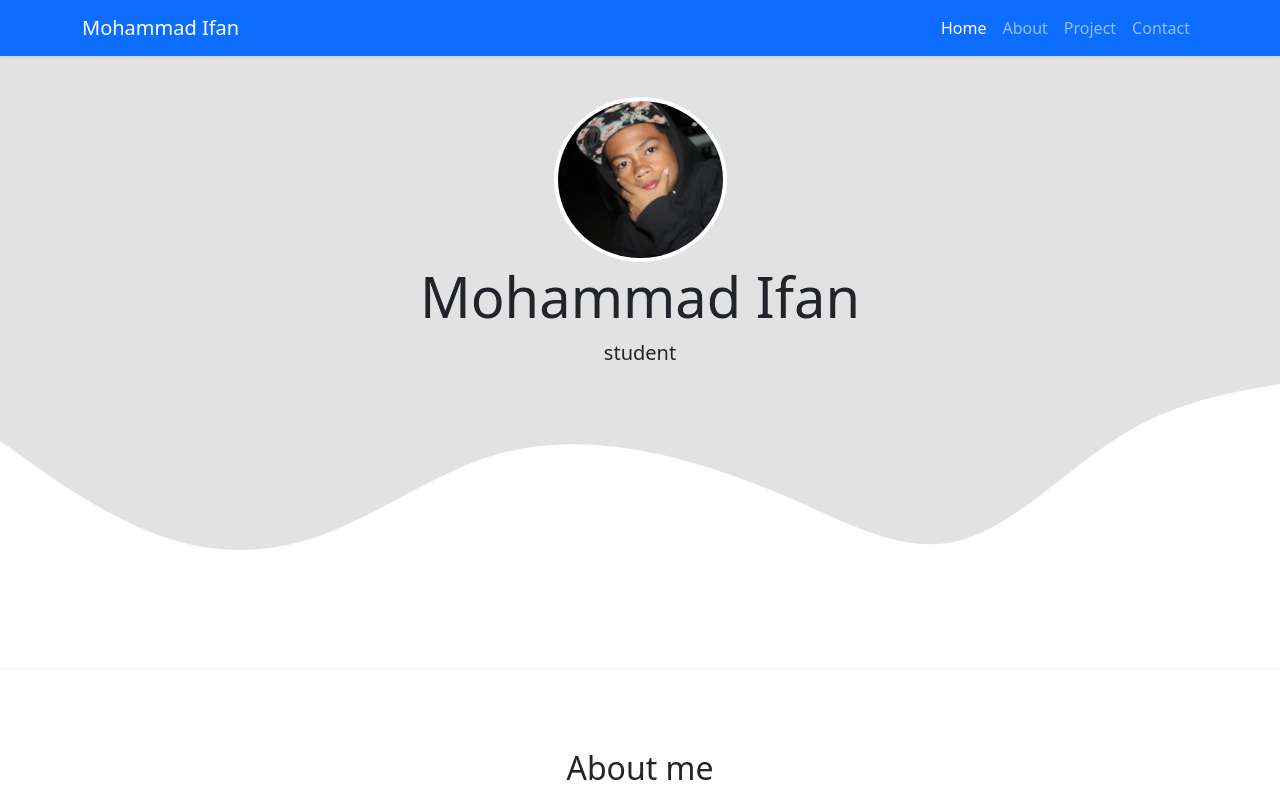
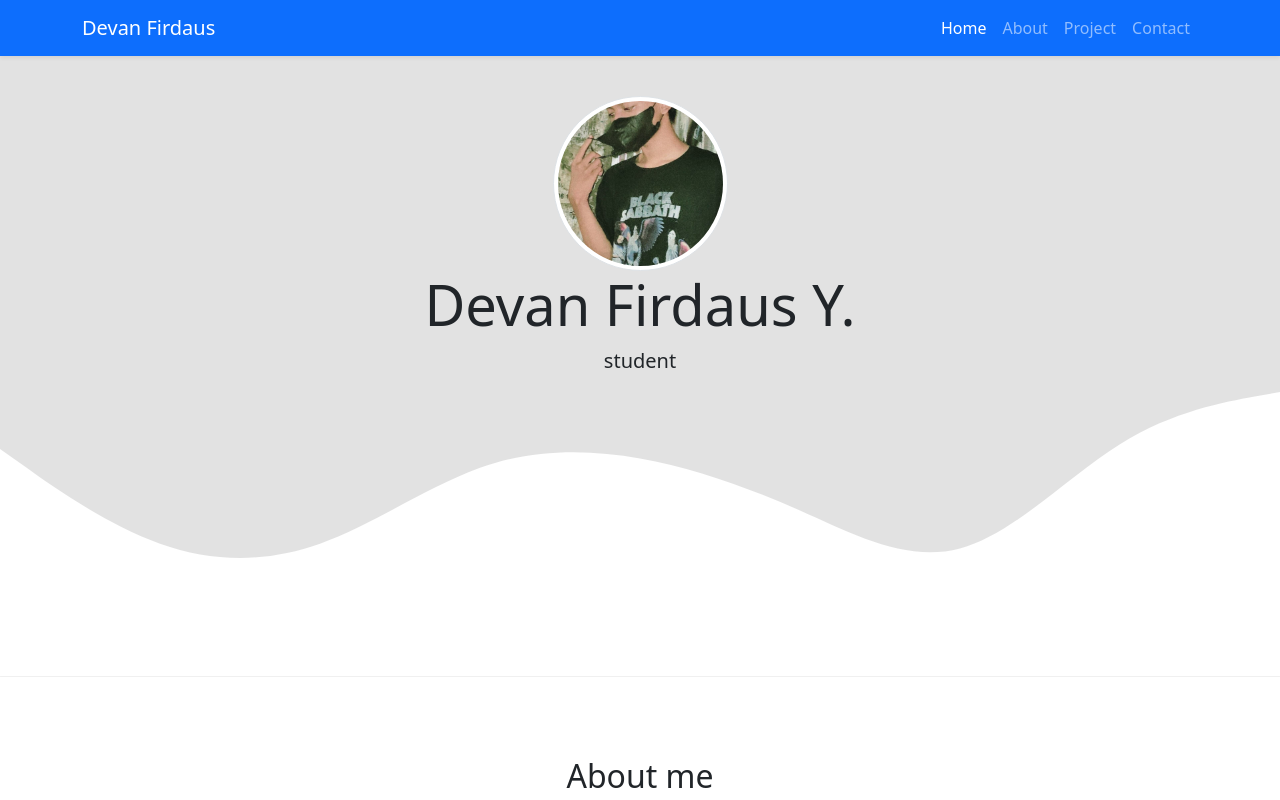
Before and after one commit to ulumkapirangu/ulumkapirangu, a plain HTML site: page index.html in a window 1280 px wide. Shown: the top 800 px of the page. Drawn offline with nearby package versions, Linux system fonts and the light colour scheme.

Commit message:
first commit

```diff
--- a/index.html
+++ b/index.html
@@ -10,13 +10,13 @@
 
     <!-- My CSS -->
     <link rel="stylesheet" href="style.css" />
-    <title>My Portfolio | Mohammad Ifan</title>
+    <title>My Portfolio | Devan Firdaus</title>
   </head>
   <body id="home">
     <!-- navbar -->
     <nav class="navbar navbar-expand-lg navbar-dark bg-primary shadow-sm fixed-top">
       <div class="container">
-        <a class="navbar-brand" href="#">Mohammad Ifan</a>
+        <a class="navbar-brand" href="#">Devan Firdaus</a>
         <button class="navbar-toggler" type="button" data-bs-toggle="collapse" data-bs-target="#navbarNav" aria-controls="navbarNav" aria-expanded="false" aria-label="Toggle navigation">
           <span class="navbar-toggler-icon"></span>
         </button>
@@ -42,8 +42,8 @@
 
     <!-- jumbotron -->
     <section class="jumbotron text-center">
-      <img src="img/ifan.jpg" alt="M Ifan" width="175" class="rounded-circle img-thumbnail" />
-      <h1 class="display-4">Mohammad Ifan</h1></h1>
+      <img src="img/devan.jpeg" alt="gambar" width="175" class="rounded-circle img-thumbnail" />
+      <h1 class="display-4">Devan Firdaus Y.</h1></h1>
       <p class="lead">student</p>
       <svg xmlns="http://www.w3.org/2000/svg" viewBox="0 0 1440 320"><path fill="#ffffff" fill-opacity="1" d="M0,64L30,85.3C60,107,120,149,180,170.7C240,192,300,192,360,170.7C420,149,480,107,540,85.3C600,64,660,64,720,74.7C780,85,840,107,900,133.3C960,160,1020,192,1080,176C1140,160,1200,96,1260,58.7C1320,21,1380,11,1410,5.3L1440,0L1440,320L1410,320C1380,320,1320,320,1260,320C1200,320,1140,320,1080,320C1020,320,960,320,900,320C840,320,780,320,720,320C660,320,600,320,540,320C480,320,420,320,360,320C300,320,240,320,180,320C120,320,60,320,30,320L0,320Z"></path></svg>
     </section>
@@ -179,7 +179,7 @@
 
     <!-- Footer -->
     <footer class="bg-primary text-white text-center pb-5">
-      <p>Create with love by <a href="https://www.instagram.com/" style="color: white;">Mohammad Ifan</a></p>
+      <p>Create with love by <a href="https://www.instagram.com/" style="color: white;">Devan Firdaus Yona Negara</a></p>
     </footer>
     <!-- Akhir Footer -->
     <script src="https://cdn.jsdelivr.net/npm/bootstrap@5.1.3/dist/js/bootstrap.bundle.min.js" integrity="sha384-ka7Sk0Gln4gmtz2MlQnikT1wXgYsOg+OMhuP+IlRH9sENBO0LRn5q+8nbTov4+1p" crossorigin="anonymous"></script>
```
Also changed, not shown: img/devan.jpeg (added), img/ifan.jpg (deleted).
